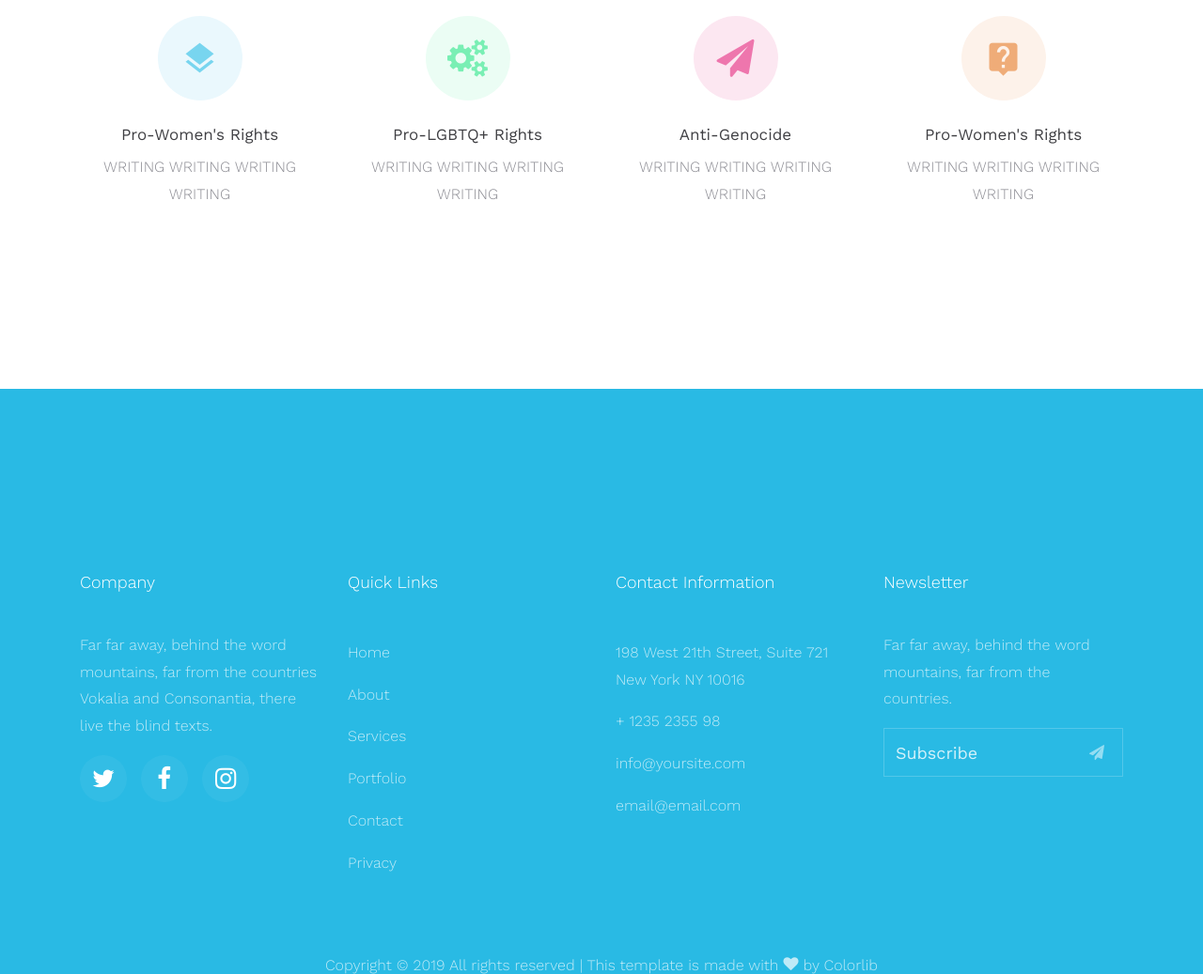
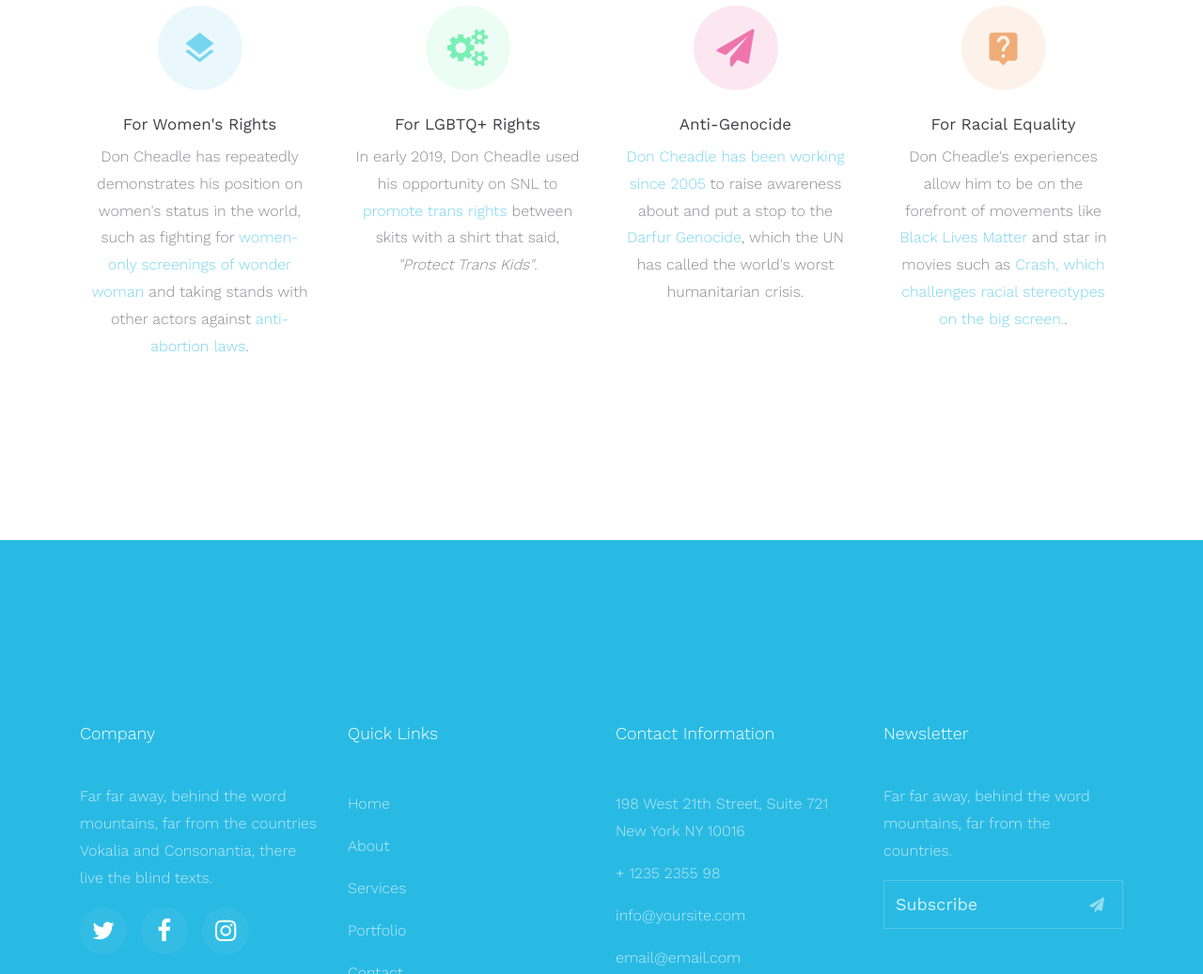
Before and after one commit to CarterBrehm/cheadleism, a plain HTML site: page index.html in a window 1280 px wide. Shown: the part 1680-2717 px from the top of the page at 94% size. Drawn offline with nearby package versions, Linux system fonts and the light colour scheme; some packages are replaced by stand-ins of ours; no server answers; files whose address does not match are found by name.

Commit message:
fleshed out beliefs

```diff
--- a/index.html
+++ b/index.html
@@ -2,7 +2,7 @@
 <html lang="en">
 
 <head>
-    <title>Cheadlism | Home</title>
+    <title>Cheadleism | Home</title>
     <meta charset="utf-8">
     <meta name="viewport" content="width=device-width, initial-scale=1, shrink-to-fit=no">
 
@@ -41,7 +41,7 @@
                 <ul class="navbar-nav ml-auto">
                     <li class="nav-item active"><a href="index.html" class="nav-link">Home</a></li>
                     <li class="nav-item"><a href="#cheadlements" class="nav-link">Cheadlements</a></li>
-                    <li class="nav-item"><a href="#beliefs" class="nav-link">Major Beliefs</a></li>
+                    <li class="nav-item"><a href="#beliefs" class="nav-link">Beliefs</a></li>
                     <!--<li class="nav-item dropdown">
                         <a class="nav-link dropdown-toggle" href="room.html" id="dropdown04" data-toggle="dropdown" aria-haspopup="true" aria-expanded="false">Portfolio</a>
                         <div class="dropdown-menu" aria-labelledby="dropdown04">
@@ -69,7 +69,6 @@
                 </strong>
                         </h1>
                         <p>Donald Frank Cheadle Jr. (born November 29, 1964) is an American actor, author, director, producer, writer, and most importantly, a <strong>philanthropist</strong>.</p>
-                        <br>
                         <p><a href="https://www.youtube.com/watch?v=15tjlJzns9c" class="btn btn-primary btn-outline-white px-4 py-3 popup-youtube"><span class="ion-ios-play mr-2"></span> Watch Interview</a></p>
                     </div>
                 </div>
@@ -86,7 +85,7 @@
                 <div class="col-md-7 text-center heading-section ftco-animate">
                     <span class="subheading">Don Cheadle's</span>
                     <h2>Three Cheadlements</h2>
-                    <span class="subheading">In his writing about stopping genocide in Darfur, Cheadle lays out his three rules to life. As Cheadlets, we must carry out Cheadle's will in the world.</span>
+                    <h6>In his writing about stopping genocide in Darfur, Cheadle lays out his three rules to life. As Cheadlets, we must carry out Cheadle's will in the world.</h3>
                 </div>
             </div>
             <div class="col-md-12">
@@ -122,8 +121,8 @@
                             <div class="icon color-1 d-flex justify-content-center mb-3 "><span class="align-self-center icon-layers "></span></div>
                         </div>
                         <div class="media-body p-2 ">
-                            <h3 class="heading ">Pro-Women's Rights</h3>
-                            <p>WRITING WRITING WRITING WRITING</p>
+                            <h3 class="heading ">For Women's Rights</h3>
+                            <p>Don Cheadle has repeatedly demonstrates his position on women's status in the world, such as fighting for <a href="https://womenintheworld.com/2017/05/31/don-cheadle-is-fed-up-with-men-criticizing-women-only-wonder-woman-screenings/">women-only screenings of wonder woman</a>                                and taking stands with other actors against <a href="https://consequenceofsound.net/2019/05/sophie-turner-anti-abortion-states-letter/">anti-abortion laws</a>.</p>
                         </div>
                     </div>
                 </div>
@@ -133,8 +132,10 @@
                             <div class="icon color-2 d-flex justify-content-center mb-3 "><span class="align-self-center icon-gears "></span></div>
                         </div>
                         <div class="media-body p-2 ">
-                            <h3 class="heading ">Pro-LGBTQ+ Rights</h3>
-                            <p>WRITING WRITING WRITING WRITING</p>
+                            <h3 class="heading ">For LGBTQ+ Rights</h3>
+                            <p>In early 2019, Don Cheadle used his opportunity on SNL to <a href="https://www.cnn.com/2019/02/17/entertainment/don-cheadle-protect-trans-kids-shirt-snl-trnd/index.html">promote trans rights</a> between skits with a shirt that
+                                said,
+                                <i>"Protect Trans Kids"</i>.</p>
                         </div>
                     </div>
                 </div>
@@ -145,7 +146,8 @@
                         </div>
                         <div class="media-body p-2 ">
                             <h3 class="heading ">Anti-Genocide</h3>
-                            <p>WRITING WRITING WRITING WRITING</p>
+                            <p><a href="http://www.cnn.com/2007/SHOWBIZ/books/05/04/darfur.book/index.html">Don Cheadle has been working since 2005</a> to raise awareness about and put a stop to the <a href="https://en.wikipedia.org/wiki/Darfur_genocide">Darfur Genocide</a>,
+                                which the UN has called the world's worst humanitarian crisis.</p>
                         </div>
                     </div>
                 </div>
@@ -156,8 +158,9 @@
                             <div class="icon color-4 d-flex justify-content-center mb-3 "><span class="align-self-center icon-live_help "></span></div>
                         </div>
                         <div class="media-body p-2 ">
-                            <h3 class="heading ">Pro-Women's Rights</h3>
-                            <p>WRITING WRITING WRITING WRITING</p>
+                            <h3 class="heading ">For Racial Equality</h3>
+                            <p>Don Cheadle's experiences allow him to be on the forefront of movements like <a href="https://variety.com/2016/scene/vpage/don-cheadle-michael-ealy-activism-black-lives-matter-1201927139/">Black Lives Matter</a> and star in
+                                movies such as <a href="https://en.wikipedia.org/wiki/Crash_(2004_film)">Crash, which challenges racial stereotypes on the big screen.</a>.</p>
                         </div>
                     </div>
                 </div>
```
